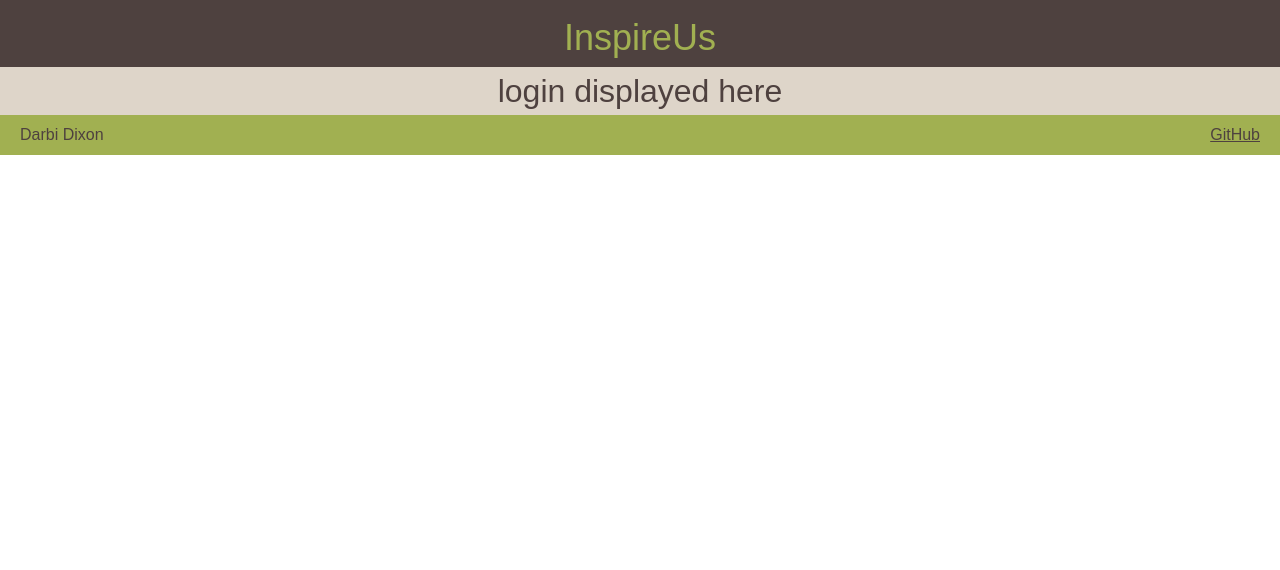
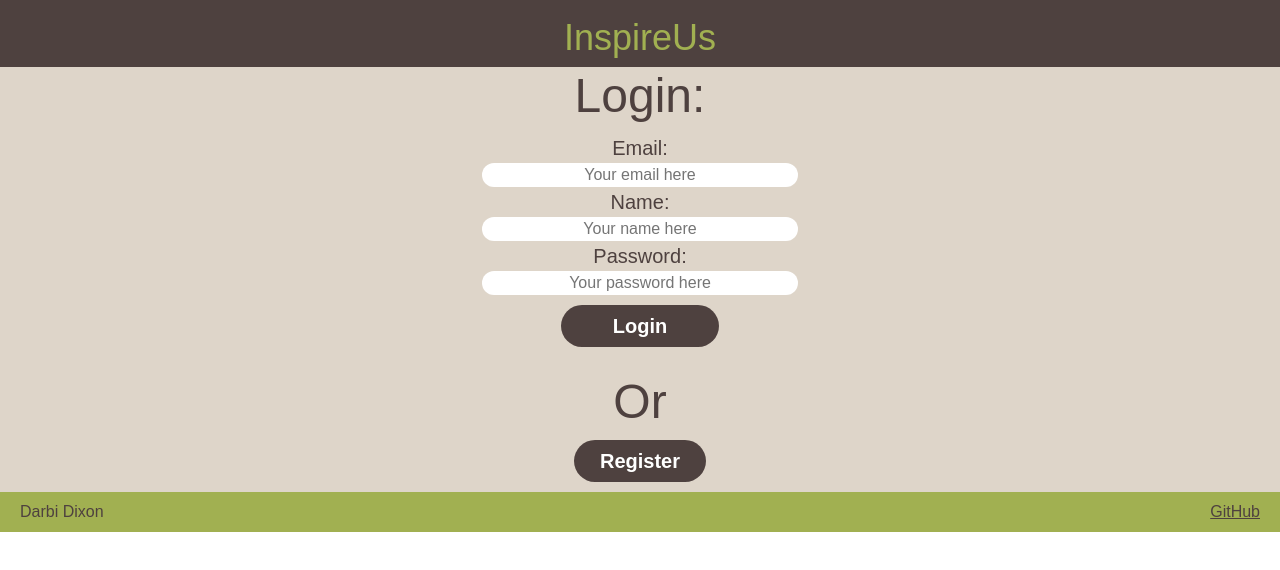
Before and after one commit to dixond01/startup, a React (Vite) app: page / in a window 1280 px wide. Shown: the top 570 px of the page. Built offline with nearby package versions, Linux system fonts and the light colour scheme.

Commit message:
Add/Fix login css

```diff
--- a/src/app.css
+++ b/src/app.css
@@ -108,7 +108,7 @@
       padding: 0 0.5rem;
     } */
 
-    footer {
+    #app footer {
       background-color: var(--accent-color);
       /* margin-top: 2vh; */
       padding: 1vh;
@@ -121,7 +121,7 @@
       text-align: left;
     }
 
-    footer a {
+    #app footer a {
       float: right;
     }
 
--- a/src/app.jsx
+++ b/src/app.jsx
@@ -13,7 +13,7 @@ export default function App() {
 const [isLoggedIn, setIsLoggedIn] = useState(false);
   return (
     <BrowserRouter>
-    <div className='body'>
+    <div id='app' className='body'>
             {isLoggedIn === false && (
             <header>
                 <h1 className="websiteTitle">InspireUs</h1>
--- a/index.css
+++ b/src/login/index.css
@@ -9,7 +9,7 @@ main {
     justify-content: center;
   }
 
-.btn-primary {
+#loginPage .btn-primary {
     background-color: var(--secondary-color);
     border: none;
     --bs-btn-hover-bg: var(--secondary-color-lighter-1);
@@ -25,31 +25,31 @@ main {
     display: flex;
     flex-direction: column;
 } */
-#studybtn {
+#loginPage #studybtn {
     width: 100%;
     flex: 1;
 }
-#studysubmitbtn {
+#loginPage #studysubmitbtn {
 width: 30%;
 }
-#registerbtn {
+#loginPage #registerbtn {
     width: 100%;
     flex: 1;
 }
-#studysubmitbtn {
+#loginPage #studysubmitbtn {
 width: 30%;
 }
-.form {
+#loginPage .form {
     max-width: 100%;
     display: flex;
     flex-direction: column;
     align-items: center;
 }
 
-#studygroupinput {
+#loginPage #studygroupinput {
     max-width: 75%;
 }
-input {
+#loginPage input {
     font-size: 1rem;
     text-align: center;
     width: 150%;
@@ -58,26 +58,26 @@ input {
     height: 1.5rem;
     outline: none;
 }
-label {
+#loginPage label {
     font-size:1.25rem;
 }
-h2 {
+#loginPage h2 {
     font-size: 3rem;
     /* margin-bottom: 3vh; */
 }
-#createstudy {
+#loginPage #createstudy {
     display: flex;
     flex-direction: column;
     align-items: center;
 }
 
-#or {
+#loginPage #or {
     flex:1;
     margin-top: 2vh;
     margin-bottom: 0;
 }
 
-#studyLoginTitle {
+#loginPage #studyLoginTitle {
     font-size: 2.5rem;
     margin-bottom: 5vh;
     flex: 1;
--- a/src/login/login.jsx
+++ b/src/login/login.jsx
@@ -1,9 +1,24 @@
 import React from 'react';
+import './index.css';
 
 export function Login({ isLoggedIn, setIsLoggedIn }) {
   return (
-    <main >
-      <div>login displayed here</div>
+    <main id='loginPage'>
+      <h2 className="pageTitle">Login:</h2>
+            <div className="form">
+                <label HTMLFor="email">Email:</label>
+                <input HTMLFor="email" id="email" placeholder="Your email here"/>
+                <div id="emailError" className="errorMessage"></div>
+                <label HTMLFor="name">Name:</label>
+                <input type="text" id="name" placeholder="Your name here" />
+                <label HTMLFor="password">Password:</label>
+                <input type="password" id="password" placeholder="Your password here" />
+                <div id="loginError" className="errorMessage"></div>
+                <button className="btn btn-primary rounded-pill px-3" onClick="login()">Login</button>
+              </div>
+              <div id="createstudy"><h2 id="or">Or</h2>
+                <button className="btn btn-primary rounded-pill px-3" id="registerbtn" onClick="window.location.href='register.html';">Register</button>
+              </div>
     </main>
   );
 }
```
